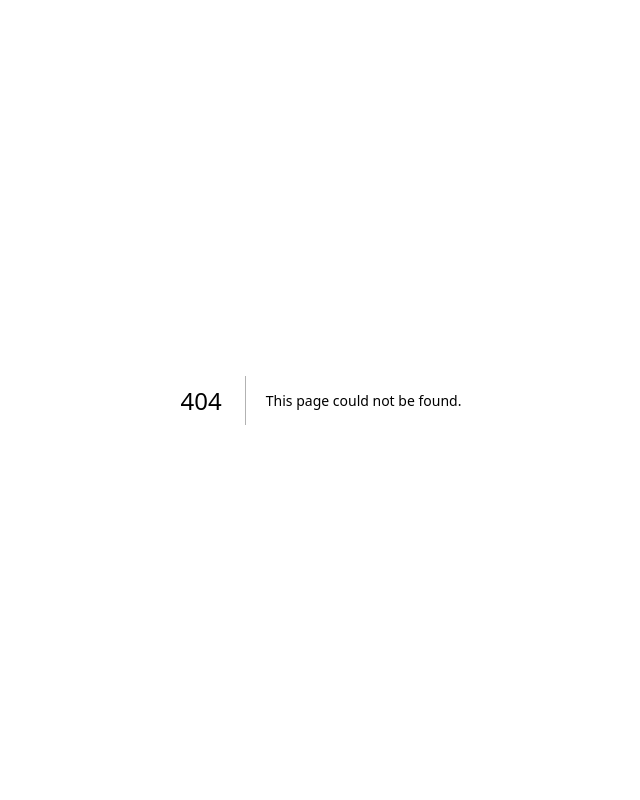
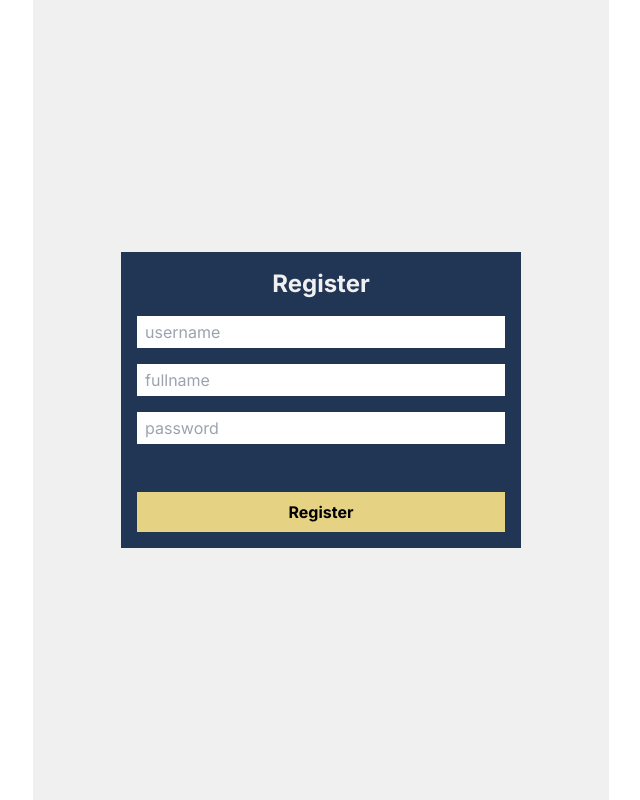
Before and after one commit to Yadija/diacus-app, a Next.js app: page /register in a window 1280 px wide. Before the commit this address had no page. Shown: the whole page, without its empty margins (319-959 px from the left). Built offline with nearby package versions, Linux system fonts and the light colour scheme.

Commit message:
⚒️build: make ui for login and register

```diff
--- /dev/null
+++ b/src/app/(auth)/login/page.tsx
@@ -0,0 +1,24 @@
+export default function page() {
+  return (
+    <main className='m-auto flex min-h-screen max-w-xl items-center justify-center bg-[#F0F0F0]'>
+      <form className='flex w-[400px] flex-col gap-4 bg-[#213555] p-4'>
+        <h1 className='text-center text-2xl font-bold text-[#F0F0F0]'>Login</h1>
+        <input
+          className='px-2 py-1'
+          type='text'
+          placeholder='username'
+          required
+        />
+        <input
+          className='px-2 py-1'
+          type='password'
+          placeholder='password'
+          required
+        />
+        <button type='submit' className='mt-8 bg-[#E5D283] p-2 font-bold'>
+          Login
+        </button>
+      </form>
+    </main>
+  );
+}
--- /dev/null
+++ b/src/app/(auth)/register/page.tsx
@@ -0,0 +1,32 @@
+export default function page() {
+  return (
+    <main className='m-auto flex min-h-screen max-w-xl items-center justify-center bg-[#F0F0F0]'>
+      <form className='flex w-[400px] flex-col gap-4 bg-[#213555] p-4'>
+        <h1 className='text-center text-2xl font-bold text-[#F0F0F0]'>
+          Register
+        </h1>
+        <input
+          className='px-2 py-1'
+          type='text'
+          placeholder='username'
+          required
+        />
+        <input
+          className='px-2 py-1'
+          type='text'
+          placeholder='fullname'
+          required
+        />
+        <input
+          className='px-2 py-1'
+          type='password'
+          placeholder='password'
+          required
+        />
+        <button type='submit' className='mt-8 bg-[#E5D283] p-2 font-bold'>
+          Register
+        </button>
+      </form>
+    </main>
+  );
+}
```
